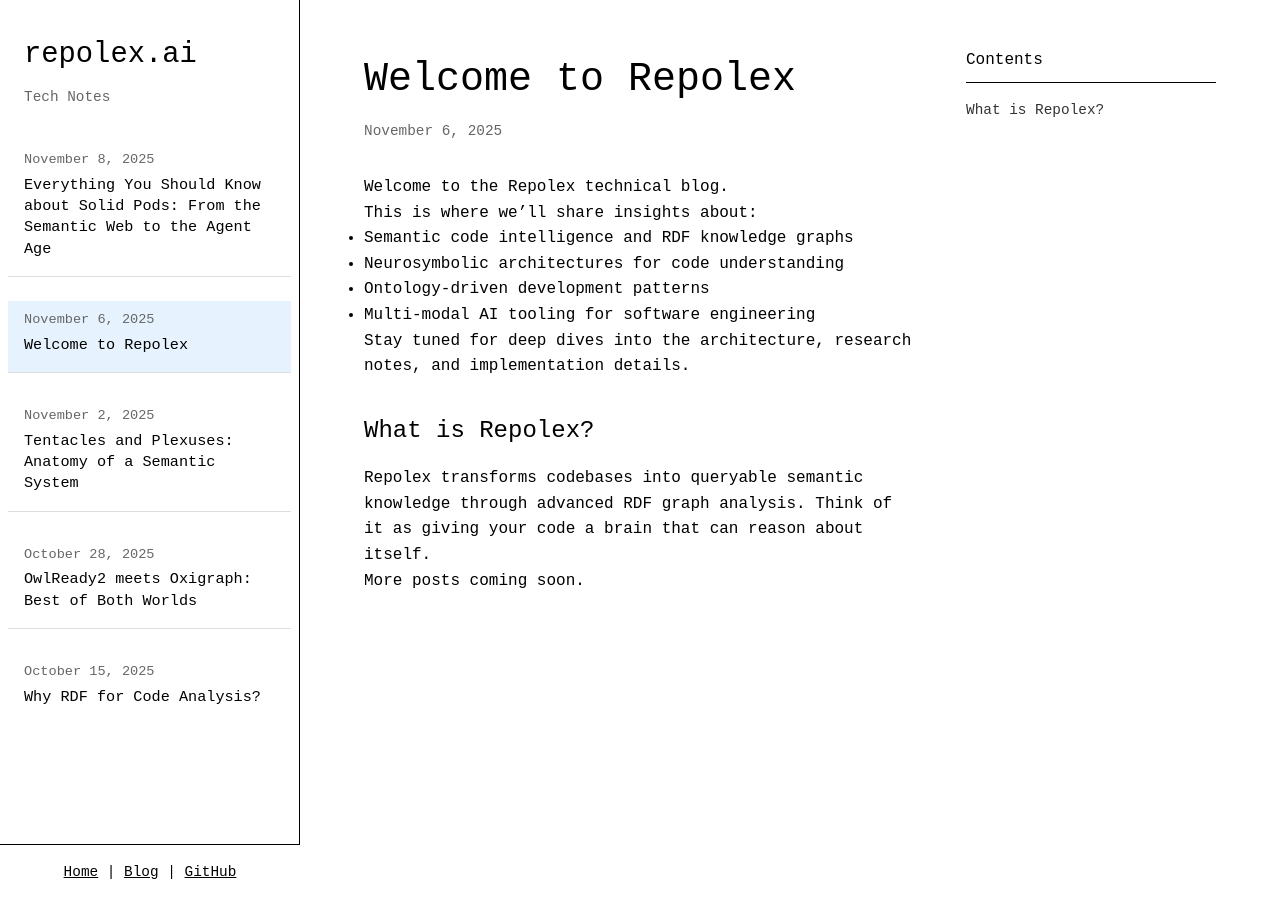
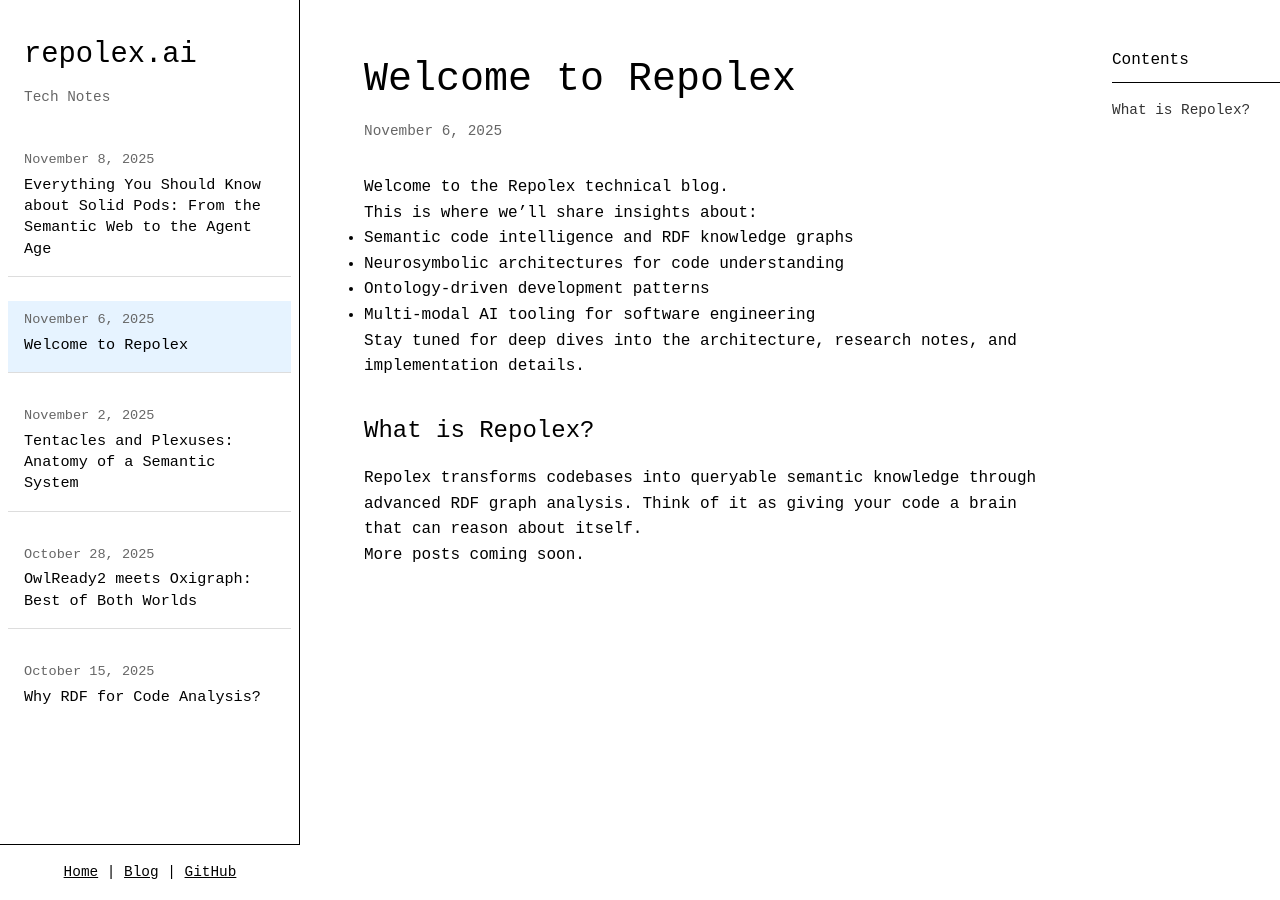
Before and after one commit to repolex-ai/repolex-www, a Jekyll site: the page built from _posts/2025-11-06-welcome.md, in a window 1280 px wide. Built offline with Jekyll 4.4.1, drawn with Linux system fonts in a browser that asks for light colours.

Commit message:
Fix TOC sidebar position with fixed content width
Changed post content from flexible to fixed 700px width
to prevent TOC from shifting based on title length.

Co-Authored-By: spacegoatai <spacegoatai@gmail.com>

```diff
--- a/assets/css/style.css
+++ b/assets/css/style.css
@@ -274,8 +274,8 @@
 }
 
 .post-content {
-    flex: 1;
-    max-width: 700px;
+    width: 700px;
+    flex-shrink: 0;
 }
 
 .toc-sidebar {
```
